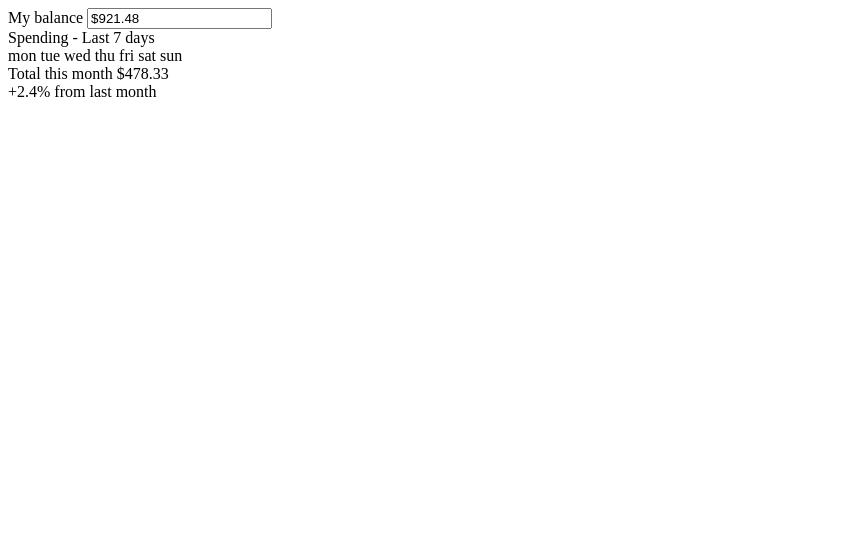
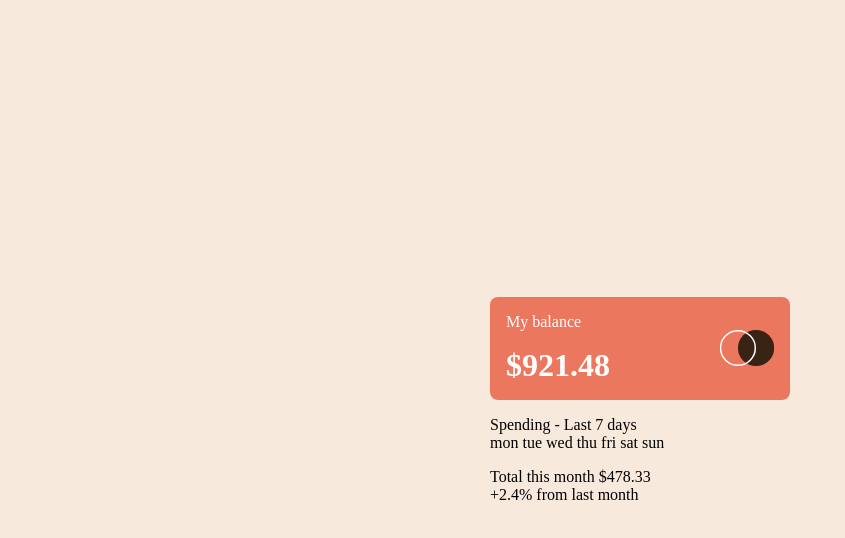
Before and after one commit to AidenNateLuk/expenses-chart-component-main, a plain HTML site: page index.html in a window 1280 px wide. Shown: the whole page, without its empty margins (0-845 px from the left). Drawn offline with Linux system fonts and the light colour scheme.

Commit message:
first container styling and reconfiguring the structure

```diff
--- a/index.html
+++ b/index.html
@@ -14,22 +14,16 @@
 
     <title>Frontend Mentor | Expenses chart component</title>
 
-    <!-- Feel free to remove these styles or customise in your own stylesheet 👍 -->
-    <style>
-      .attribution {
-        font-size: 11px;
-        text-align: center;
-      }
-      .attribution a {
-        color: hsl(228, 45%, 44%);
-      }
-    </style>
+    <link rel="stylesheet" href="styles.css" />
   </head>
   <body>
     <div class="container">
-      <div class="my__balance">
-        <label for="balance__input"> My balance </label>
-        <input readonly value="$921.48" />
+      <div class="balance__container">
+        <div class="balance">
+          <p>My balance</p>
+          <h1>$921.48</h1>
+        </div>
+        <div class="balance__image"></div>
       </div>
       <div class="chart">
         <div class="chart__title">Spending - Last 7 days</div>
--- /dev/null
+++ b/styles.css
@@ -0,0 +1,49 @@
+* {
+  margin: 0;
+  padding: 0;
+  box-sizing: border-box;
+}
+:root{
+    /* ### Primary */
+--soft_red: hsl(10, 79%, 65%)
+--Cyan: hsl(186, 34%, 60%)
+    /* Neutral */
+--Dark__brown: hsl(25, 47%, 15%)
+--Medium__brown: hsl(28, 10%, 53%)
+--cream: hsl(27, 66%, 92%)
+--Very__pale__orange: hsl(33, 100%, 98%)
+}
+body {
+  height: 100vh;
+  width: 100vw;
+  display: flex;
+  justify-content: center;
+  align-items: center;
+  background-color: hsl(27, 66%, 92%);
+  .container{
+    display: flex;
+    flex-direction: column;
+    width: 300px;
+    gap: 1rem;
+     .balance__container{
+        background-color: hsl(10, 79%, 65%);
+        display: flex;
+        justify-content: space-between;
+        padding:  1rem;
+        border-radius: 8px;
+        .balance{
+            display: flex;
+            flex-direction: column;
+            gap: 1rem;
+            color: white;
+        }
+        .balance__image{
+            background-image: url("./images/logo.svg");
+            background-position: center;
+            background-size: contain;
+            width: 20%;
+            background-repeat: no-repeat;
+        }
+     }
+}
+}
```
